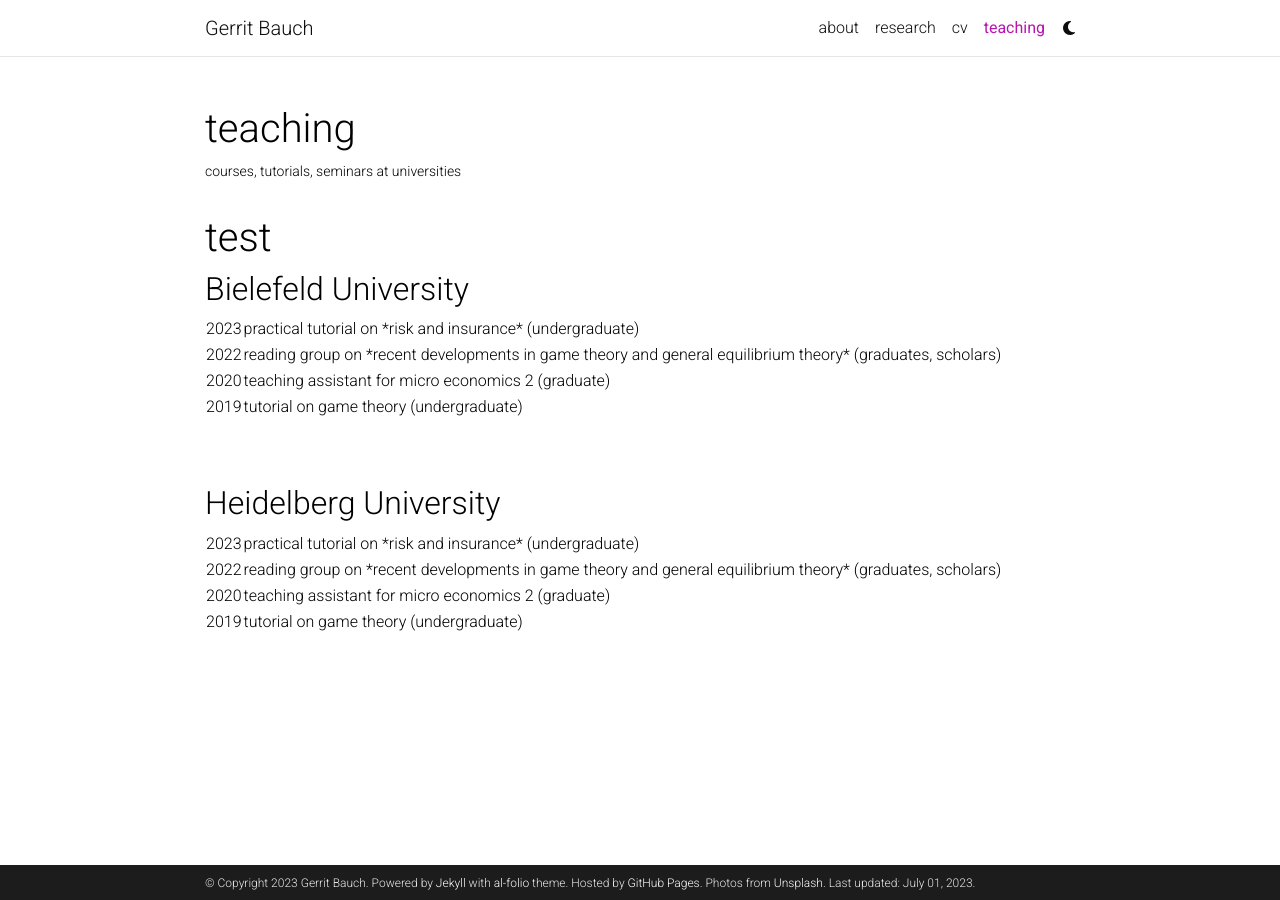
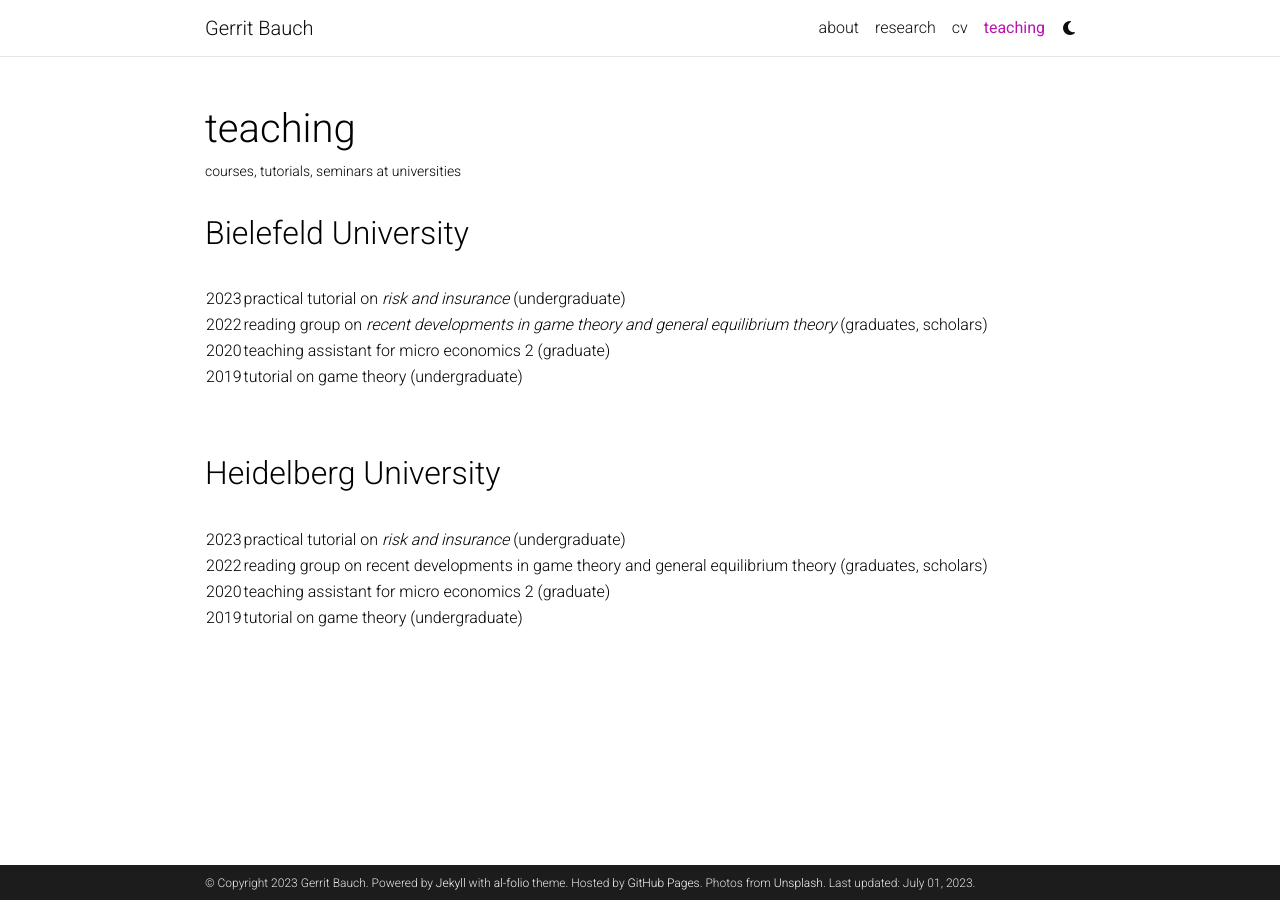
Before and after one commit to gbauch/gbauch.github.io, a Jekyll site: the page built from _pages/teaching.md, in a window 1280 px wide. Built offline with Jekyll 4.4.1, drawn with Linux system fonts in a browser that asks for light colours; comment, search, counter and statistics services are not loaded; a style sheet for code colours, icons or effects is not loaded.

Commit message:
Update teaching.md

```diff
--- a/_pages/teaching.md
+++ b/_pages/teaching.md
@@ -6,50 +6,25 @@ description: courses, tutorials, seminars at universities
 nav: true
 nav_order: 5
 ---
-# test
 
-<h2>Bielefeld University</h2>
+## Bielefeld University
 
-<table>
-    <tr>
-        <td>2023</td>
-        <td>practical tutorial on *risk and insurance* (undergraduate)</td>
-    </tr>
-    <tr>
-        <td>2022</td>
-        <td>reading group on *recent developments in game theory and general equilibrium theory* (graduates, scholars)</td>
-    </tr>
-    <tr>
-        <td>2020</td>
-        <td>teaching assistant for micro economics 2 (graduate)</td>
-    </tr>
-    <tr>
-        <td>2019</td>
-        <td>tutorial on game theory (undergraduate)</td>
-    </tr>
-</table>
+|      |                                                                                                            |
+|------|------------------------------------------------------------------------------------------------------------|
+| 2023 | practical tutorial on *risk and insurance* (undergraduate)                                                 |
+| 2022 | reading group on *recent developments in game theory and general equilibrium theory* (graduates, scholars) |
+| 2020 | teaching assistant for micro economics 2 (graduate)                                                        |
+| 2019 | tutorial on game theory (undergraduate)                                                                    |
 
 <br><br>
 
 
 
-<h2>Heidelberg University</h2>
+## Heidelberg University
 
-<table>
-    <tr>
-        <td>2023</td>
-        <td>practical tutorial on *risk and insurance* (undergraduate)</td>
-    </tr>
-    <tr>
-        <td>2022</td>
-        <td>reading group on *recent developments in game theory and general equilibrium theory* (graduates, scholars)</td>
-    </tr>
-    <tr>
-        <td>2020</td>
-        <td>teaching assistant for micro economics 2 (graduate)</td>
-    </tr>
-    <tr>
-        <td>2019</td>
-        <td>tutorial on game theory (undergraduate)</td>
-    </tr>
-</table>
+|      |                                                                                                            |
+|------|------------------------------------------------------------------------------------------------------------|
+| 2023 | practical tutorial on *risk and insurance* (undergraduate)                                                 |
+| 2022 | reading group on recent developments in game theory and general equilibrium theory (graduates, scholars)   |
+| 2020 | teaching assistant for micro economics 2 (graduate)                                                        |
+| 2019 | tutorial on game theory (undergraduate)                                                                    |
```
